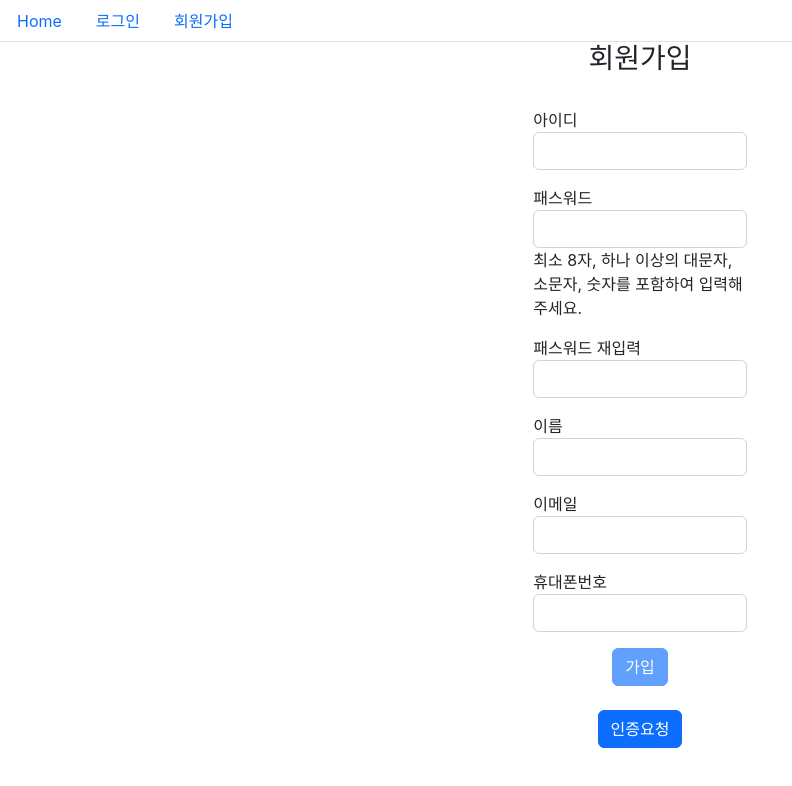
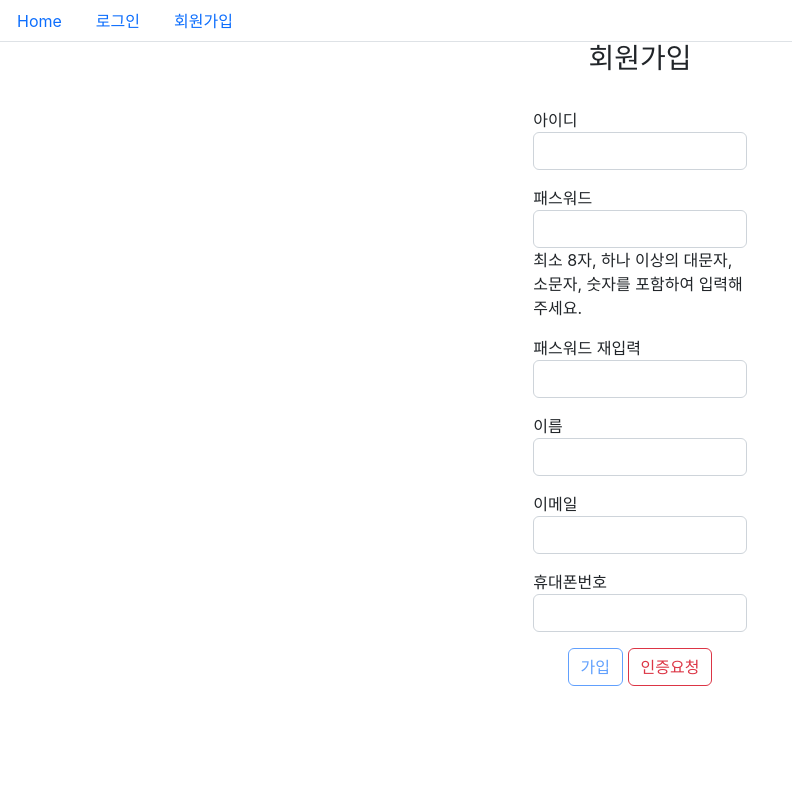
Before and after one commit to Csj930205/loginFailPolicy, a React (Create React App) app: page /signup in a window 1280 px wide. Shown: the top 786 px of the page, without its empty margins (0-792 px from the left). Built offline with nearby package versions, Linux system fonts and the light colour scheme; the HTML template or start-up script is replaced by a standard one.

Commit message:
code modify

```diff
--- a/src/login/login.js
+++ b/src/login/login.js
@@ -226,8 +226,8 @@ function Login() {
                 </Col>
                 <span id= "timerText" hidden={timerDisabled}>{formatTime(seconds)}</span>
             </Form.Group>
-            <Button variant='primary' type='button' onClick={onClickLogin} disabled={loginButton}>로그인</Button>
-            <Button variant="danger" type="button" onClick={phoneAuthentication} hidden={phoneButton} >인증요청</Button>
+            <Button variant='primary' type='button' onClick={onClickLogin} disabled={loginButton}>로그인</Button>{' '}
+            <Button variant="danger" type="button" onClick={phoneAuthentication} hidden={phoneButton} >인증요청</Button>{' '}
             <Button variant="danger" type="button" onClick={randomCodeSend} hidden={authenticationButton}>인증</Button>
         </Form>
     )
--- a/src/sign/signup.js
+++ b/src/sign/signup.js
@@ -232,10 +232,9 @@ function Signup() {
                 </Col>
                 <span id="timerText" hidden={timerHidden}>{formatTimer(seconds)}</span>
             </Form.Group>
-            <Button verient="primary" type="button" onClick={signupMember} disabled={signupButton}>가입</Button>
-            <br/><br/>
-            <Button verient="danger" type="button" onClick={codeSend} hidden={authenticationButton}>인증요청</Button>
-            <Button verient="danger" type="button"  onClick={codeSendAxios} hidden={codeSendButton}>인증</Button>
+            <Button variant="outline-primary" type="button" onClick={signupMember} disabled={signupButton}>가입</Button>{' '}
+            <Button variant="outline-danger" type="button" onClick={codeSend} hidden={authenticationButton}>인증요청</Button>{' '}
+            <Button variant="outline-danger" type="button"  onClick={codeSendAxios} hidden={codeSendButton}>인증</Button>
         </Form>
     );
 }
```
